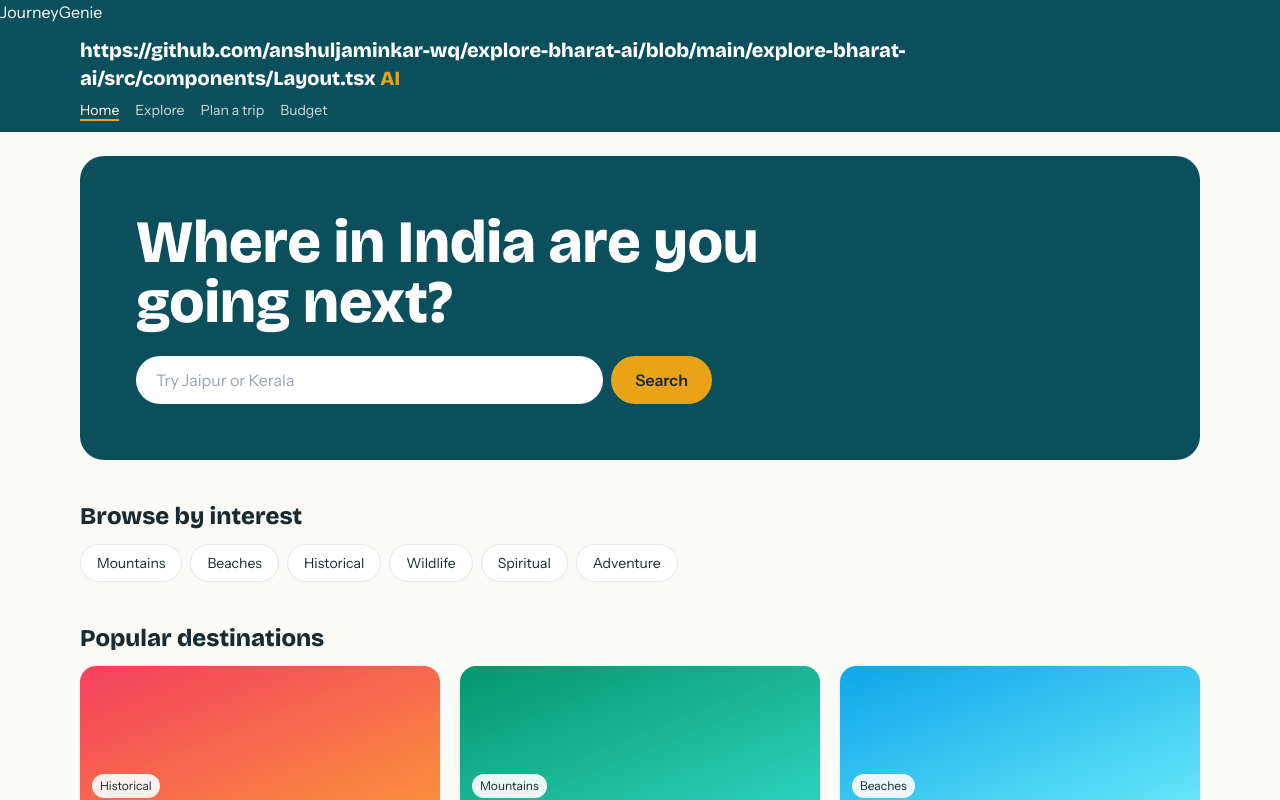
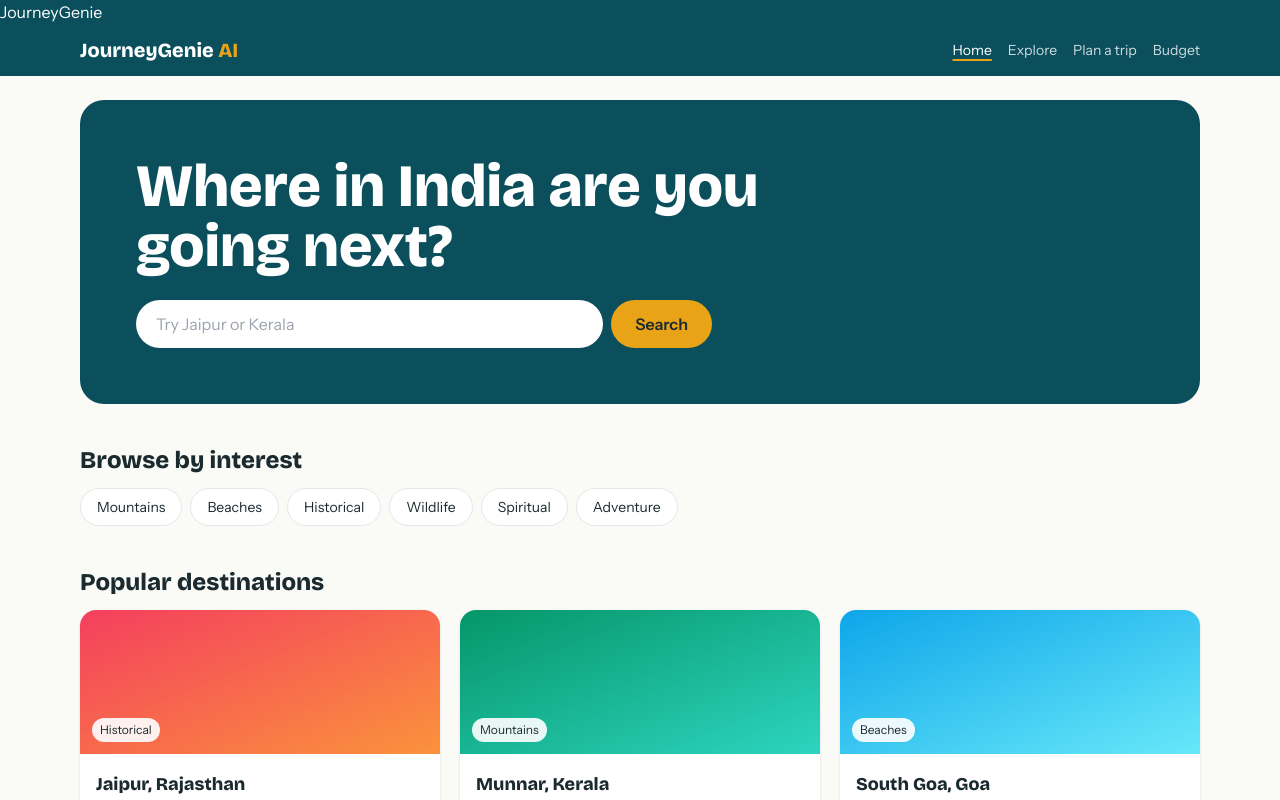
Before and after one commit to anshuljaminkar-wq/explore-bharat-ai, a React (Vite) app in the folder explore-bharat-ai/: page / in a window 1280 px wide. Shown: the top 800 px of the page. Built offline with nearby package versions, Linux system fonts and the light colour scheme.

Commit message:
Update Layout.tsx

```diff
--- a/explore-bharat-ai/src/components/Layout.tsx
+++ b/explore-bharat-ai/src/components/Layout.tsx
@@ -3,7 +3,7 @@
 export default function Layout(){return(<div className="min-h-screen flex flex-col">
 <a href="#main" className="sr-only focus:not-sr-only p-2">Skip to content</a>
 <header className="bg-peacock text-white">JourneyGenie<nav aria-label="Main" className="max-w-6xl mx-auto px-4 py-3 flex flex-wrap items-center justify-between gap-2">
-<span className="font-display font-extrabold text-xl">https://github.com/anshuljaminkar-wq/explore-bharat-ai/blob/main/explore-bharat-ai/src/components/Layout.tsx <span className="text-turmeric">AI</span></span>
+<span className="font-display font-extrabold text-xl">JourneyGenie <span className="text-turmeric">AI</span></span>
 <ul className="flex gap-4 text-sm">{links.map(([to,l])=><li key={to}><NavLink to={to} end={to==='/'} className={({isActive})=>isActive?'underline decoration-turmeric decoration-2 underline-offset-4':'opacity-80 hover:opacity-100'}>{l}</NavLink></li>)}</ul></nav></header>
 <main id="main" className="flex-1 max-w-6xl w-full mx-auto px-4 py-6"><Outlet/></main>
 <footer className="text-center text-xs py-4 opacity-70">Prototype with sample data. Prices are estimates, not live.</footer></div>)}
```
